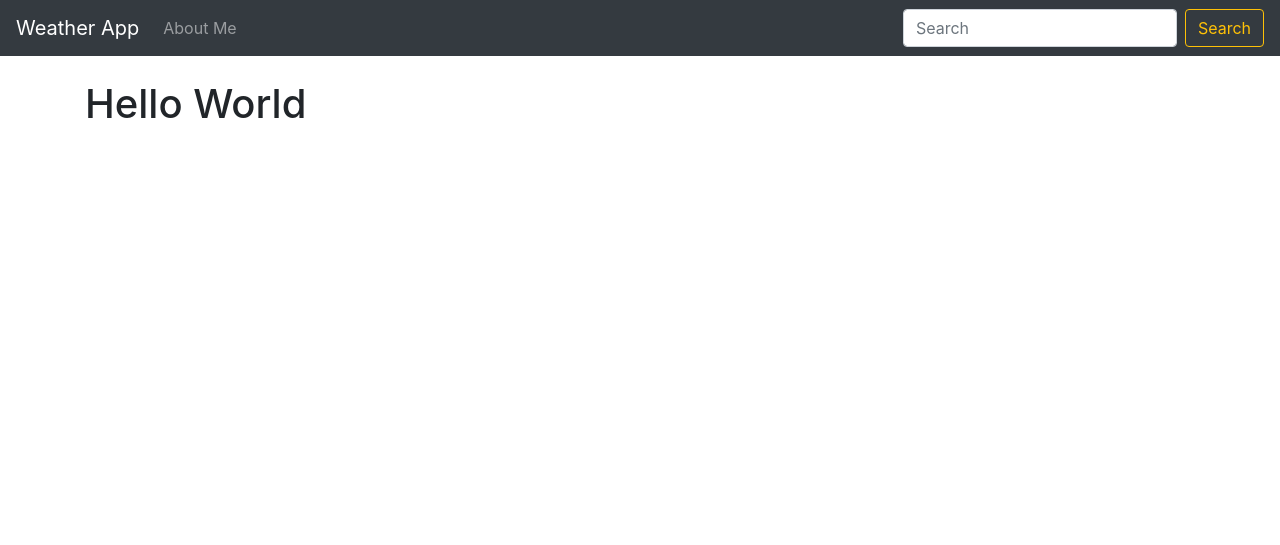
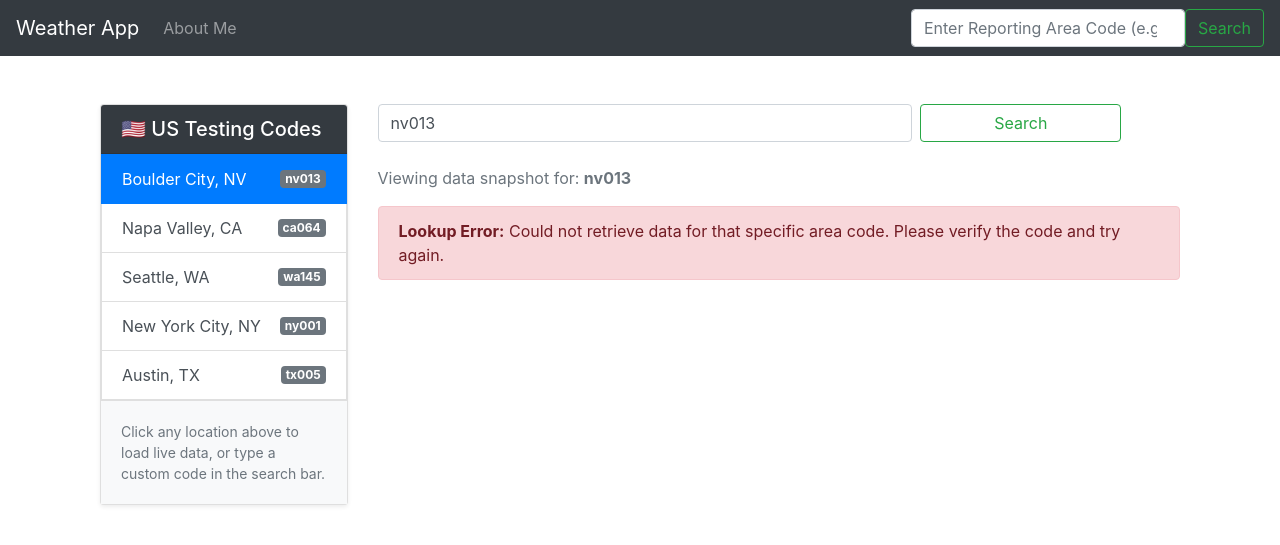
Before and after one commit to lyndsayfulford-dev/weather_django, a Django app: page / in a window 1280 px wide. Shown: the top 545 px of the page. Run offline with Django 5.2, Linux system fonts and the light colour scheme; data that the repository does not hold is empty.

Commit message:
message so we know what changes have been made

```diff
--- a/lookup/templates/base.html
+++ b/lookup/templates/base.html
@@ -23,10 +64,11 @@
         <a class="nav-link" href="{% url 'about' %}">About Me</a>
       </li>
     </ul>
-    <form class="form-inline my-2 my-lg-0">
-      <input class="form-control mr-sm-2" type="search" placeholder="Search" aria-label="Search">
-      <button class="btn btn-outline-warning my-2 my-sm-0" type="submit">Search</button>
-    </form>
+<form action="{% url 'home' %}" method="POST" class="form-inline">
+    {% csrf_token %} <!-- Never forget this in Django forms! -->
+    <input class="form-control" type="search" placeholder="Enter Reporting Area Code (e.g., nv013)" name="reportingAreaCode">
+    <button class="btn btn-outline-success" type="submit">Search</button>
+</form>
   </div>
 </nav>
   	<br/>
--- a/lookup/templates/home.html
+++ b/lookup/templates/home.html
@@ -1,10 +1,74 @@
 {% extends 'base.html' %}
 
+{% block content %}
+<div class="container-fluid mt-4">
+    <div class="row">
 
-{% block content %}
+        <!-- SIDEBAR: US Code Catalog -->
+        <div class="col-md-4 col-lg-3 mb-4">
+            <div class="card shadow-sm">
+                <div class="card-header bg-dark text-white">
+                    <h5 class="mb-0">🇺🇸 US Testing Codes</h5>
+                </div>
+                <div class="list-group list-group-flush">
+                    <!-- Clicking any button automatically submits that code to views.py -->
+                    <form action="{% url 'home' %}" method="POST" class="m-0">
+                        {% csrf_token %}
+                        <button type="submit" name="reportingAreaCode" value="nv013" class="list-group-item list-group-item-action d-flex justify-content-between align-items-center {% if reportingAreaCode == 'nv013' %}active{% endif %}">
+                            Boulder City, NV <span class="badge badge-secondary">nv013</span>
+                        </button>
+                        <button type="submit" name="reportingAreaCode" value="ca064" class="list-group-item list-group-item-action d-flex justify-content-between align-items-center {% if reportingAreaCode == 'ca064' %}active{% endif %}">
+                            Napa Valley, CA <span class="badge badge-secondary">ca064</span>
+                        </button>
+                        <button type="submit" name="reportingAreaCode" value="wa145" class="list-group-item list-group-item-action d-flex justify-content-between align-items-center {% if reportingAreaCode == 'wa145' %}active{% endif %}">
+                            Seattle, WA <span class="badge badge-secondary">wa145</span>
+                        </button>
+                        <button type="submit" name="reportingAreaCode" value="ny001" class="list-group-item list-group-item-action d-flex justify-content-between align-items-center {% if reportingAreaCode == 'ny001' %}active{% endif %}">
+                            New York City, NY <span class="badge badge-secondary">ny001</span>
+                        </button>
+                        <button type="submit" name="reportingAreaCode" value="tx005" class="list-group-item list-group-item-action d-flex justify-content-between align-items-center {% if reportingAreaCode == 'tx005' %}active{% endif %}">
+                            Austin, TX <span class="badge badge-secondary">tx005</span>
+                        </button>
+                    </form>
+                </div>
+                <div class="card-body bg-light text-muted small">
+                    <p class="mb-0">Click any location above to load live data, or type a custom code in the search bar.</p>
+                </div>
+            </div>
+        </div>
 
+        <!-- MAIN CONTENT AREA: Search and Display Results -->
+        <div class="col-md-8 col-lg-9">
 
-<h1>Hello World</h1>
+            <!-- Search Form Bar -->
+            <form action="{% url 'home' %}" method="POST" class="form-inline mb-4">
+                {% csrf_token %}
+                <input class="form-control mr-sm-2 col-sm-8" type="search" placeholder="Enter Reporting Area Code (e.g., nv013)" name="reportingAreaCode" value="{{ reportingAreaCode|default:'' }}">
+                <button class="btn btn-outline-success col-sm-3 mt-2 mt-sm-0" type="submit">Search</button>
+            </form>
 
+            {% if reportingAreaCode %}
+                <p class="text-muted">Viewing data snapshot for: <strong>{{ reportingAreaCode }}</strong></p>
+            {% endif %}
 
+            <!-- API Result Card Output -->
+            {% if api %}
+                {% if api == "Error..." %}
+                    <div class="alert alert-danger" role="alert">
+                        <strong>Lookup Error:</strong> Could not retrieve data for that specific area code. Please verify the code and try again.
+                    </div>
+                {% else %}
+                    <div class="jumbotron {{ category_color }} shadow-sm">
+                        <h1 class="display-4 font-weight-bold">{{ api.0.aqiCategoryName }}<br/></h1>
+                        <p class="lead">Current {{ api.0.reportingAreaName }} Air Quality: <span class="badge badge-dark">{{ api.0.nowcastAQI }}</span></p>
+                        <hr class="my-4" style="border-top-color: rgba(0,0,0,0.1);">
+                        <p class="h5 font-weight-normal">{{ category_description }}</p>
+                    </div>
+                {% endif %}
+            {% endif %}
+
+        </div>
+
+    </div>
+</div>
 {% endblock %}
--- a/lookup/views.py
+++ b/lookup/views.py
@@ -1,7 +1,71 @@
+import json
+import requests
+from django.shortcuts import render
+
+import json
+import requests
 from django.shortcuts import render
 
 def home(request):
-	return render(request, 'home.html', {})
+    # 1. Capture user input or fall back to a default area code (e.g., nv013)
+	if request.method == "POST":
+		reportingAreaCode = request.POST.get('reportingAreaCode', 'nv013')
+	else:
+		reportingAreaCode = 'nv013'
+
+	# Clean the input to remove any stray spaces
+	reportingAreaCode = reportingAreaCode.strip()
+
+	# 2. Safely build the URL string using the variable
+	api_url = f"https://www.airnowapi.org/aq/observation/current/racode/?format=application/json&reportingAreaCode={reportingAreaCode}&API_KEY=C7D4DE7F-24B0-45EC-879C-D2E7F6920561"
+	api_request = requests.get(api_url)
+
+	category_description = ""
+	category_color = "normal"
+
+	try:
+		api = json.loads(api_request.content)
+
+		if isinstance(api, list) and len(api) > 0:
+			# Note: AirNow returns a list of dictionaries, grab the first one
+			category_name = api[0].get('aqiCategoryName', '')
+
+			if category_name == "Good":
+				category_description = "(0 - 50) Air quality is considered satisfactory, and air pollution poses little or no risk."
+				category_color = "good"
+
+			elif category_name == "Moderate":
+				category_description = "(51 - 100) Air quality is acceptable; however, for some pollutants there may be a moderate health concern for a very small number of people who are unusually sensitive to air pollution."
+				category_color = "moderate"
+
+			elif category_name == "USG":
+				category_description = "(101 - 150) Although general public is not likely to be affected at this AQI range, people with lung disease, older adults and children are at a greater risk from exposure to ozone, whereas persons with heart and lung disease, older adults and children are at greater risk from the presence of particles in the air."
+				category_color = "usg"
+
+			elif category_name == "Unhealthy":
+				category_description = "(151 - 200) Everyone may begin to experience health effects; members of sensitive groups may experience more serious health effects."
+				category_color = "unhealthy"
+
+			elif category_name.lower() == "very unhealthy":
+				category_description = "(201 - 300) Health alert: everyone may experience more serious health effects."
+				category_color = "very-unhealthy"
+
+			elif category_name == "Hazardous":
+				category_description = "(301 - 500) Health warnings of emergency conditions. The entire population is more likely to be affected."
+				category_color = "hazardous"
+		else:
+			api = "Error..."
+
+	except Exception as e:
+		api = "Error..."
+
+	return render(request, 'home.html', {
+		'api': api,
+		'category_description': category_description,
+		'category_color': category_color,
+		'reportingAreaCode': reportingAreaCode,
+	})
+
 
 def about(request):
 	return render(request, 'about.html', {})
```
Also changed, not shown: other parts of lookup/templates/base.html (+41 -0 lines).
